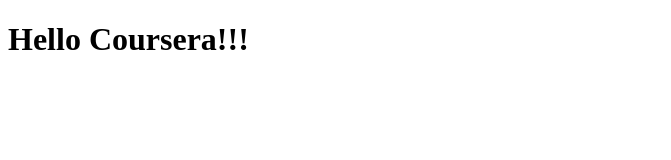
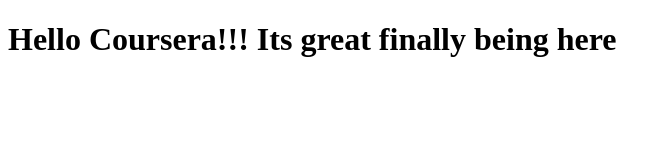
Before and after one commit to SebastianRojas627/coursera-test, a plain HTML site: page site/index.html in a window 1280 px wide. Shown: the whole page, without its empty margins (0-671 px from the left). Drawn offline with Linux system fonts and the light colour scheme.

Commit message:
Small change to header 1

```diff
--- a/site/index.html
+++ b/site/index.html
@@ -6,7 +6,7 @@
 	<title>Hello Coursera</title>
 </head>
 <body>
-<h1>Hello Coursera!!!</h1>
+<h1>Hello Coursera!!! Its great finally being here</h1>
 
 </body>
 </html>
```
